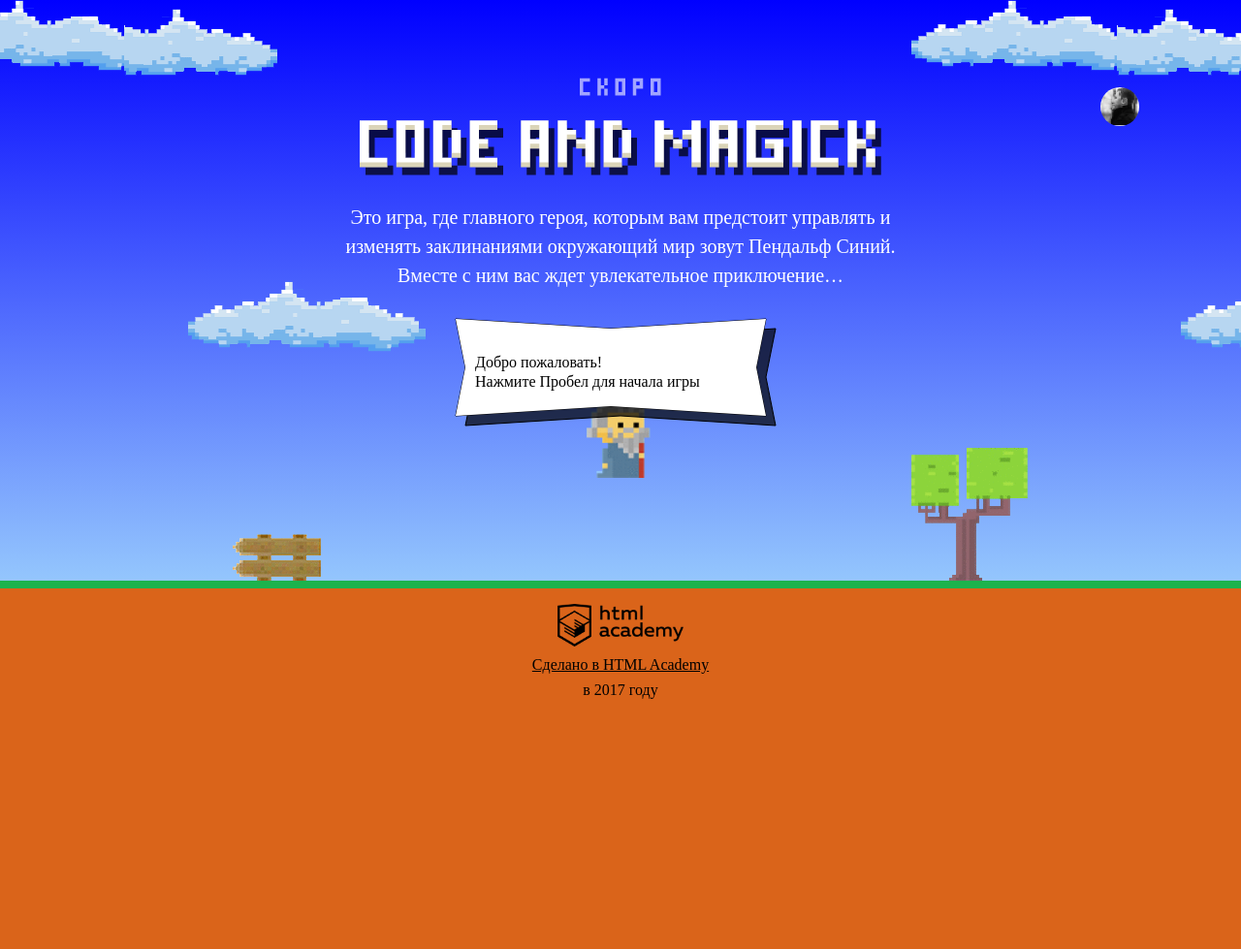
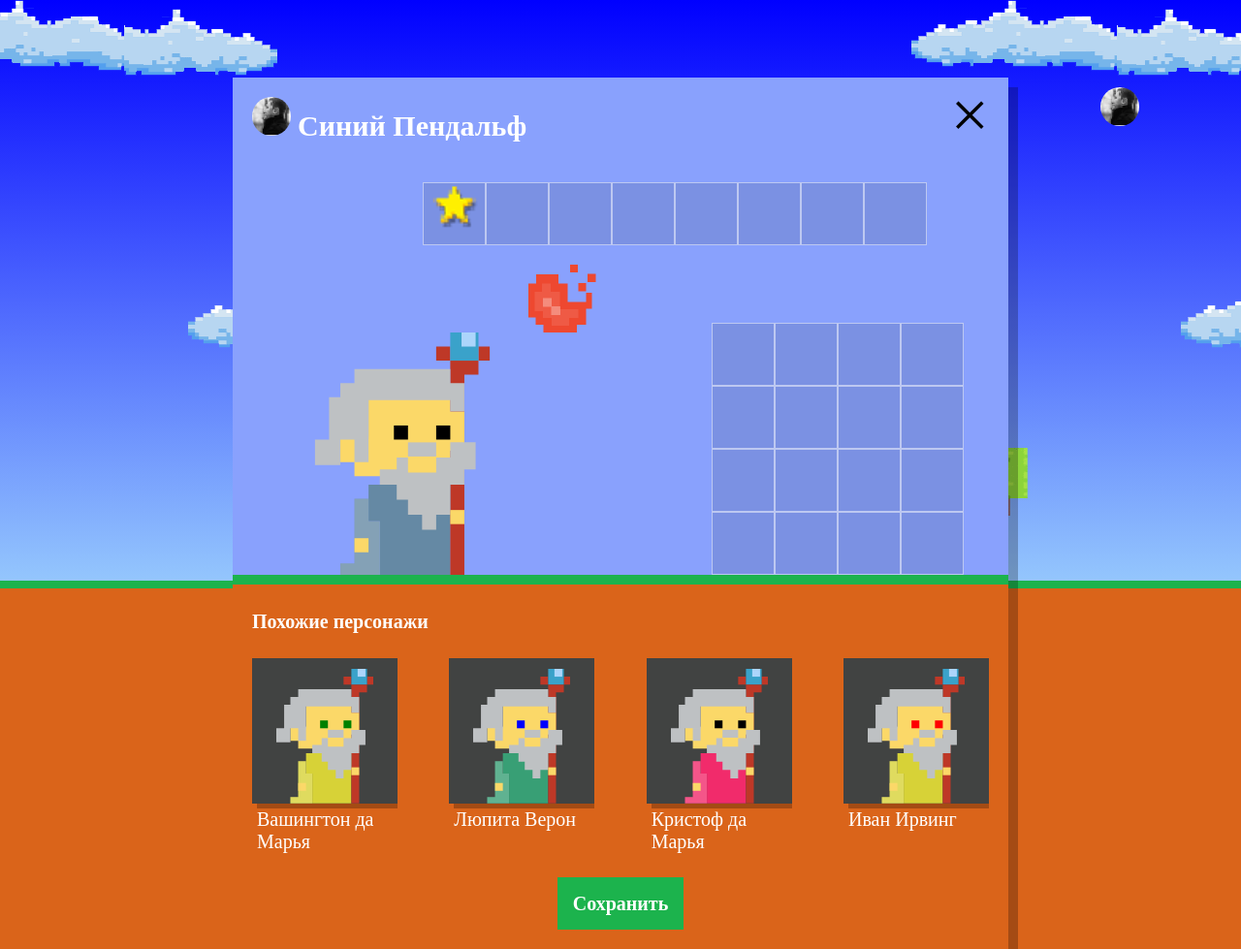
Before and after one commit to SoundM/895235-code-and-magick-17, a website: page index.html in a window 1280 px wide. Shown: the whole page at 97% size. Before the commit the page ends 800 px from the top, so only its background shows below. Drawn offline with Linux system fonts and the light colour scheme; a web font is replaced by a local one.

Commit message:
Создана отдельная функция для отрисовки шаблона. Исправление замечаний

```diff
--- a/index.html
+++ b/index.html
@@ -204,6 +204,7 @@
   };
 </script>
 
+<script src="js/setup.js"></script>
 <script src="js/stat.js"></script>
 <script src="js/game.js"></script>
 
--- a/js/setup.js
+++ b/js/setup.js
@@ -1,9 +1,4 @@
 'use strict';
-
-var userDialog = document.querySelector('.setup');
-userDialog.classList.remove('hidden');
-var userSimilar = document.querySelector('.setup-similar');
-userSimilar.classList.remove('hidden');
 
 var WIZARD_NAMES = ['Иван', 'Хуан Себастьян', 'Мария', 'Кристоф', 'Виктор', 'Юлия', 'Люпита', 'Вашингтон'];
 var WIZARD_LAST_NAMES = ['да Марья', 'Верон', 'Мирабелла', 'Вальц', 'Онопко', 'Топольницкая', 'Нионго', 'Ирвинг'];
@@ -13,8 +8,13 @@ var EYES_COLORS = ['black', 'red', 'blue', 'yellow', 'green'];
 
 var NUMBER_OF_WIZARD = 4;
 
+var userDialog = document.querySelector('.setup');
+userDialog.classList.remove('hidden');
+var userSimilar = document.querySelector('.setup-similar');
+userSimilar.classList.remove('hidden');
+
 // Функция получения элемента массива со случайным порядковым индексом
-var getRandomInteger = function (array) {
+var getRandomArrayItem = function (array) {
   var i = Math.floor(Math.random() * array.length);
   return array[i];
 };
@@ -24,26 +24,20 @@ var createRandomWizard = function (firstName, lastName, coatColor, eyesColor) {
   var wizard = [];
   for (var i = 0; i < NUMBER_OF_WIZARD; i++) {
     wizard.push({
-      name: getRandomInteger(firstName),
-      lastName: getRandomInteger(lastName),
-      coatColor: getRandomInteger(coatColor),
-      eyesColor: getRandomInteger(eyesColor)
+      name: getRandomArrayItem(firstName),
+      lastName: getRandomArrayItem(lastName),
+      coatColor: getRandomArrayItem(coatColor),
+      eyesColor: getRandomArrayItem(eyesColor)
     });
   }
   return wizard;
 };
-var wizards = createRandomWizard(WIZARD_NAMES, WIZARD_LAST_NAMES, COAT_COLORS, EYES_COLORS);// Массив магов
-
-
-var similarListElement = document.querySelector('.setup-similar-list'); // Список, в который вставляем похожих магов
-var similarWizardTemplate = document.querySelector('#similar-wizard-template')
-  .content
-  .querySelector('.setup-similar-item'); // Шаблон, который копируем
-var fragment = document.createDocumentFragment(); // Создаем пустой DOM элемент
-
 
 // Создаем элемент шаблона
 var createWizardElement = function (wizard) {
+  var similarWizardTemplate = document.querySelector('#similar-wizard-template')
+    .content
+    .querySelector('.setup-similar-item'); // Шаблон, который копируем
   var wizardElement = similarWizardTemplate.cloneNode(true);
 
   wizardElement.querySelector('.setup-similar-label').textContent = wizard.name + ' ' + wizard.lastName;
@@ -53,7 +47,16 @@ var createWizardElement = function (wizard) {
   return wizardElement;
 };
 
-for (var i = 0; i < wizards.length; i++) {
-  fragment.appendChild(createWizardElement(wizards[i]));
-}
-similarListElement.appendChild(fragment); // Отрисуем шаблон в документ.
+// Функция создания массива магов и DOM элементов
+var renderMags = function () {
+  var similarListElement = document.querySelector('.setup-similar-list'); // Список, в который вставляем похожих магов
+  var fragment = document.createDocumentFragment(); // Создаем пустой DOM элемент
+  var wizards = createRandomWizard(WIZARD_NAMES, WIZARD_LAST_NAMES, COAT_COLORS, EYES_COLORS);// Массив магов
+
+  for (var i = 0; i < wizards.length; i++) {
+    fragment.appendChild(createWizardElement(wizards[i]));
+  }
+  similarListElement.appendChild(fragment); // Отрисуем шаблон в документ.
+};
+
+renderMags();
```
